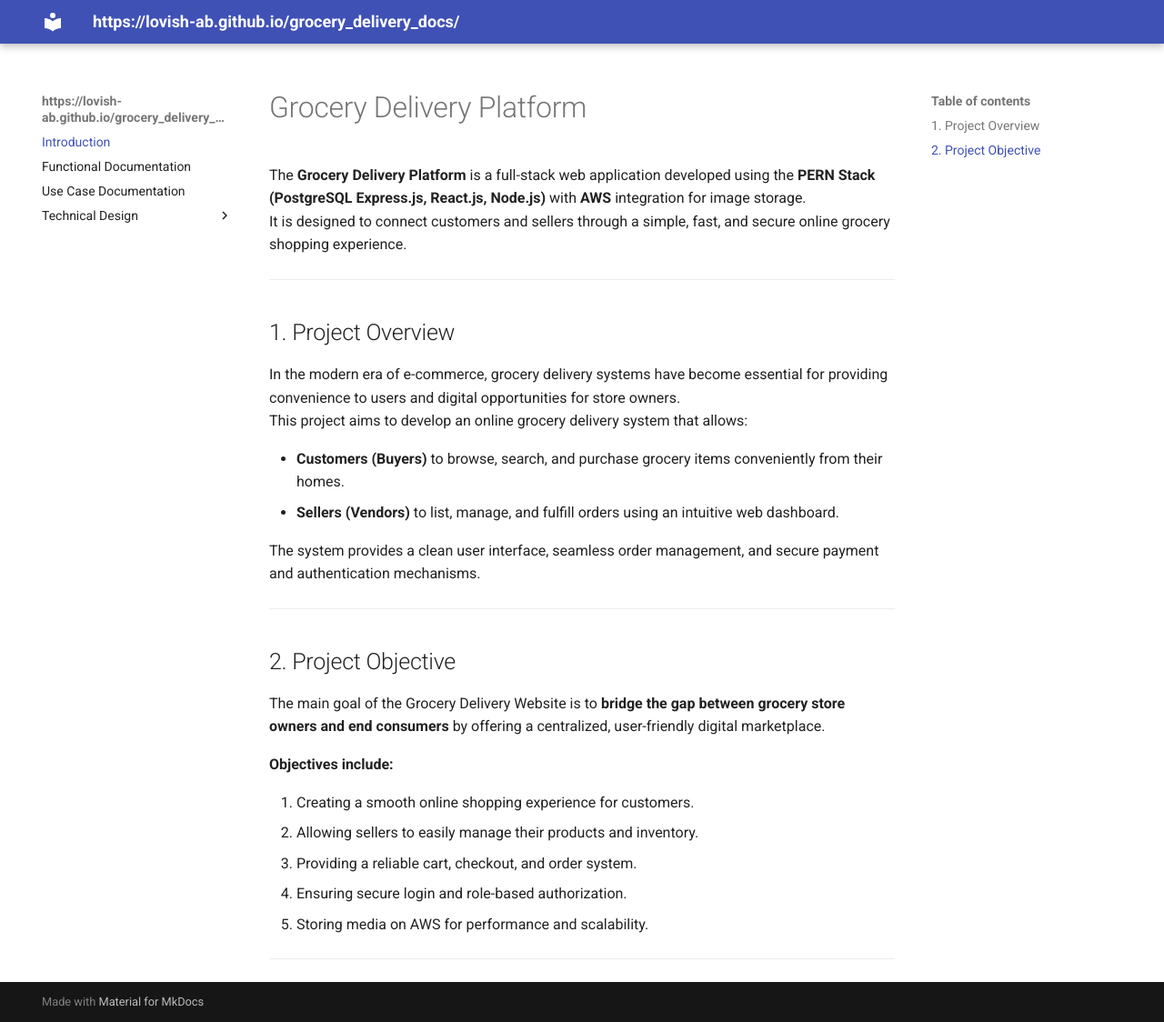
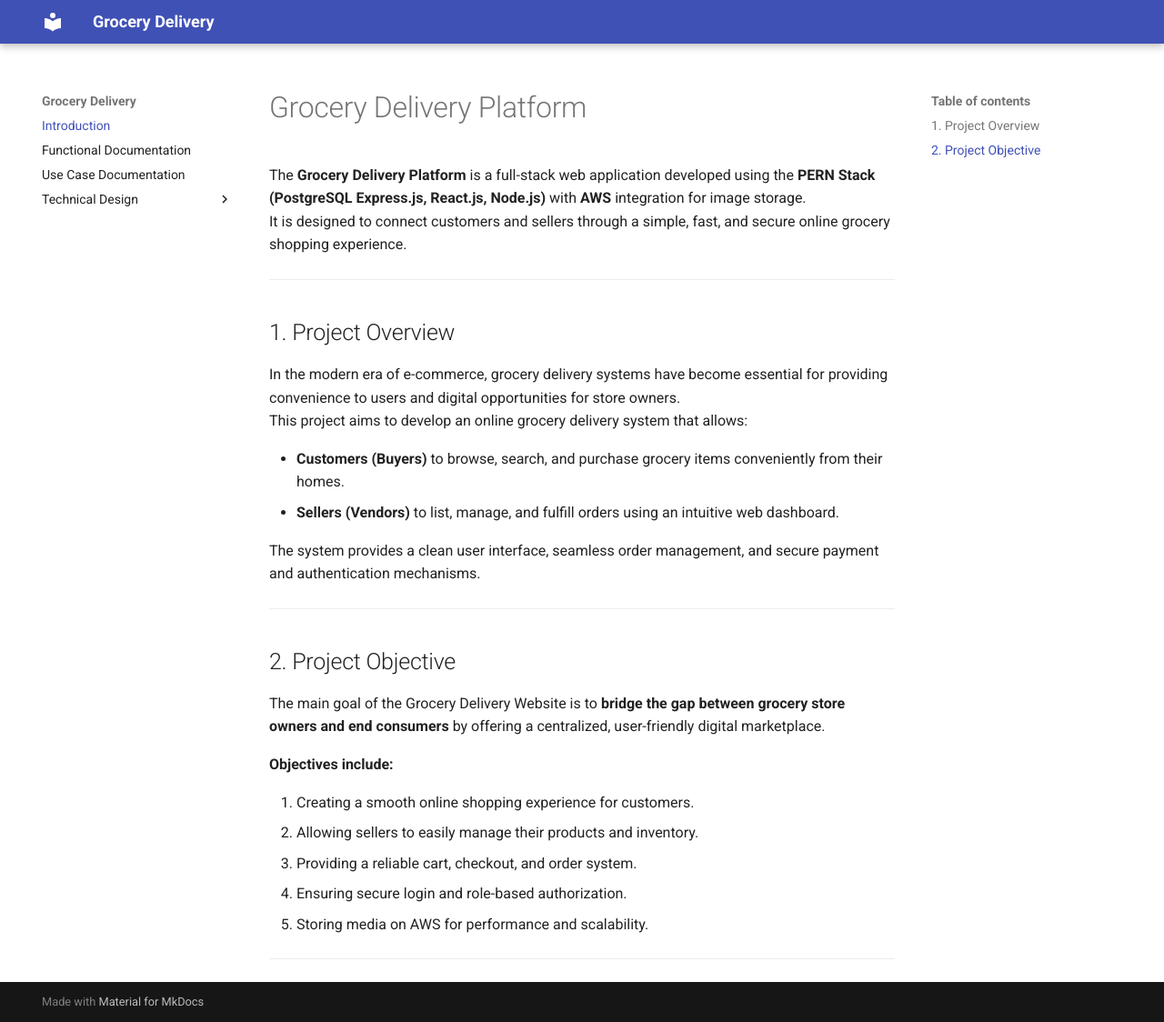
Before and after one commit to lovish-ab/grocery_delivery_docs, an MkDocs documentation site: the page built from docs/index.md, in a window 1280 px wide and 1124 px high. Shown: the whole window at 91% size. Built offline with MkDocs 1.6.1 and Material for MkDocs 9.7.7, drawn with Linux system fonts in a browser that asks for light colours.

Commit message:
Update Documentation

```diff
--- a/mkdocs.yml
+++ b/mkdocs.yml
@@ -1,5 +1,5 @@
-site_name: My Docs
-site_name: https://lovish-ab.github.io/grocery_delivery_docs/
+site_name: Grocery Delivery
+site_url: https://lovish-ab.github.io/grocery_delivery_docs/
 theme:
   name: material
   palette:
```
